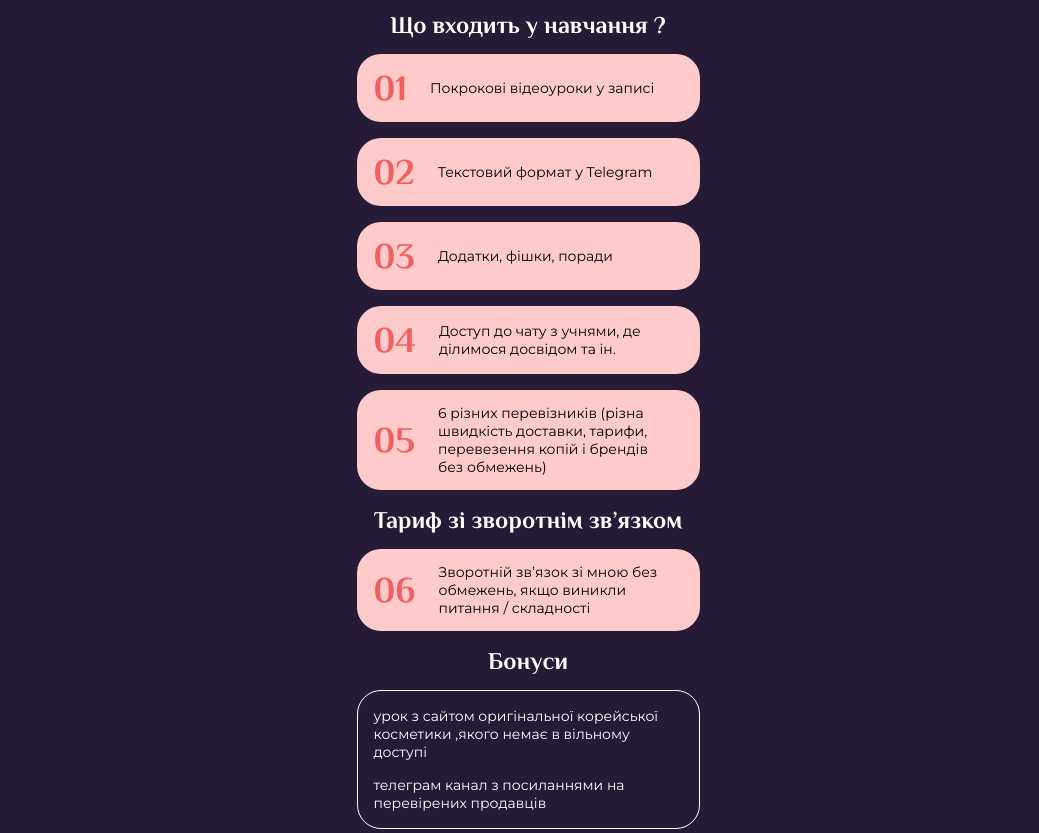
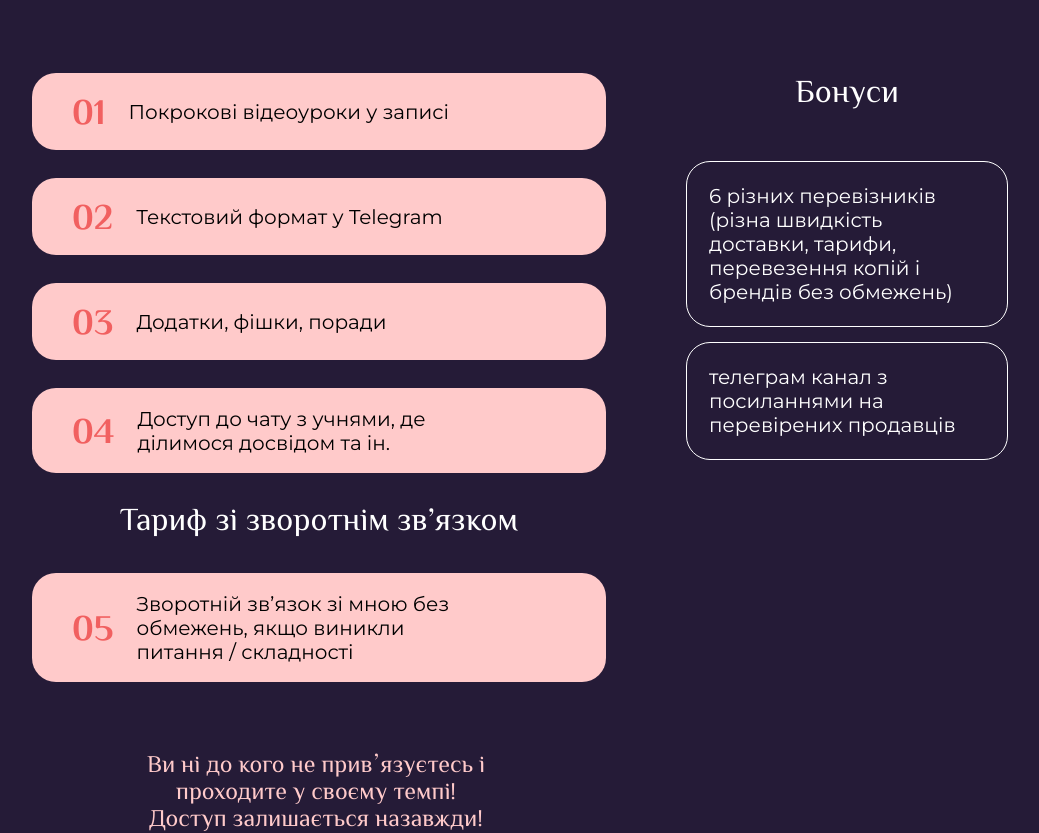
Before and after one commit to KharlanEd/TAOBAO-website, a Next.js app: page / in a window 1280 px wide. Shown: the part 1420-2253 px from the top of the page, without its empty margins (112-1151 px from the left). Built offline with nearby package versions, Linux system fonts and the light colour scheme.

Commit message:
added css desktop component about

```diff
--- a/components/About.js
+++ b/components/About.js
@@ -77,6 +77,7 @@
           </div>
         )}
         <h2 className={styles.title}>Що входить у навчання ?</h2>
+        <div className={styles.wrap}>
           <ul>
             <li className={styles.list}>
               <span className={styles.list_span}>01</span>
@@ -94,26 +95,25 @@
               <span className={styles.list_span}>04</span>
               Доступ до чату з учнями, де ділимося досвідом та ін.
             </li>
+            <h2 className={styles.title_list}>Тариф зі зворотнім зв’язком</h2>
             <li className={styles.list}>
               <span className={styles.list_span}>05</span>
-            6 різних перевізників (різна швидкість доставки, тарифи, перевезення
-            копій і брендів без обмежень)
-          </li>
-          <h2 className={styles.title}>Тариф зі зворотнім зв’язком</h2>
-          <li className={styles.list}>
-            <span className={styles.list_span}>06</span>
               Зворотній звʼязок зі мною без обмежень, якщо виникли питання /
               складності
             </li>
           </ul>
-        <h2 className={styles.title}>Бонуси</h2>
-        <div className={styles.wrap}>
-          <p className={styles.wrap_text__margin}>
-            урок з сайтом оригінальної корейської косметики ,якого немає в вільному доступі
-          </p>
-          <p className={styles.wrap_text}>
+          <div>
+            <h2 className={styles.title_list}>Бонуси</h2>
+            <ul className={styles.list_wrap}>
+              <li className={styles.wrap_text__margin}>
+                6 різних перевізників <br /> (різна швидкість доставки, тарифи,
+                перевезення копій і брендів без обмежень)
+              </li>
+              <li className={styles.wrap_text}>
                 телеграм канал з посиланнями на перевірених продавців
-          </p>
+              </li>
+            </ul>
+          </div>
         </div>
         <h3 className={styles.title_text}>
           Ви ні до кого не привʼязуєтесь і проходите у своєму темпі! <br />
--- a/styles/About.module.css
+++ b/styles/About.module.css
@@ -1,6 +1,10 @@
 .section {
   padding-bottom: 32px;
   text-align: center;
+
+  @media (min-width: 1280px) {
+    padding-bottom: 96px;
+  }
 }
 
 .container {
@@ -10,6 +14,10 @@
 
   padding-left: 16px;
   padding-right: 16px;
+
+  @media (min-width: 1280px) {
+    max-width: 1280px;
+  }
 }
 
 .section_btn {
@@ -17,6 +25,10 @@
   border-radius: 24px;
 
   margin-bottom: 32px;
+
+  @media (min-width: 1280px) {
+    display: none;
+  }
 }
 
 .btn {
@@ -34,6 +46,10 @@
   background-color: var(--violet-medium-dark);
 
   color: var(--pink-light-pink);
+
+  @media (min-width: 1280px) {
+    display: none;
+  }
 }
 
 .btn_list {
@@ -69,6 +85,26 @@
   font-size: 24px;
   font-weight: 700;
   margin-bottom: 16px;
+
+  @media (min-width: 1280px) {
+    font-size: 48px;
+    font-weight: 400;
+    margin-bottom: 80px;
+  }
+}
+
+.title_list {
+  font-family: "Philosopher", sans-serif;
+  color: var(--white);
+  font-size: 24px;
+  font-weight: 700;
+  margin-bottom: 16px;
+
+  @media (min-width: 1280px) {
+    margin-bottom: 36px;
+    font-size: 32px;
+    font-weight: 400;
+  }
 }
 
 .list {
@@ -81,6 +117,20 @@
   font-size: 14px;
   margin-bottom: 16px;
   text-align: left;
+  width: 328px;
+
+  @media (min-width: 1280px) {
+    width: 574px;
+    font-size: 20px;
+    padding: 19px 147px 18px 40px;
+    margin-bottom: 28px;
+  }
+}
+
+.list:last-child {
+  @media (min-width: 1280px) {
+    margin-bottom: 0;
+  }
 }
 
 .list_span {
@@ -91,11 +141,16 @@
   margin-right: 23px;
 }
 
-.wrap {
+.list_wrap {
   padding: 16px;
   border: 1px solid var(--white);
   border-radius: 24px;
   margin-bottom: 16px;
+
+  @media (min-width: 1280px) {
+    border: none;
+    margin-bottom: 0;
+  }
 }
 
 .wrap_text__margin {
@@ -103,15 +158,51 @@
   color: var(--white);
   text-align: left;
   margin-bottom: 15px;
+
+  @media (min-width: 1280px) {
+    border: 1px solid var(--white);
+    border-radius: 24px;
+    width: 322px;
+    padding: 22px;
+    font-size: 20px;
+  }
 }
 
 .wrap_text {
   font-size: 14px;
   color: var(--white);
   text-align: left;
+
+  @media (min-width: 1280px) {
+    border: 1px solid var(--white);
+    border-radius: 24px;
+    width: 322px;
+    padding: 22px;
+    font-size: 20px;
+  }
 }
 
 .title_text {
   font-family: "Philosopher", sans-serif;
   color: var(--pink-light-pink);
+  font-size: 16px;
+
+  @media (min-width: 1280px) {
+    font-size: 24px;
+    width: 404px;
+    margin-left: 210px;
+  }
 }
+
+@media (min-width: 1280px) {
+  .wrap {
+    display: flex;
+    gap: 64px;
+    justify-content: center;
+    margin-bottom: 68px;
+  }
+
+  .wrapper {
+    flex-direction: column;
+  }
+}
```
Lines whose indentation alone changed are shown as unchanged.
